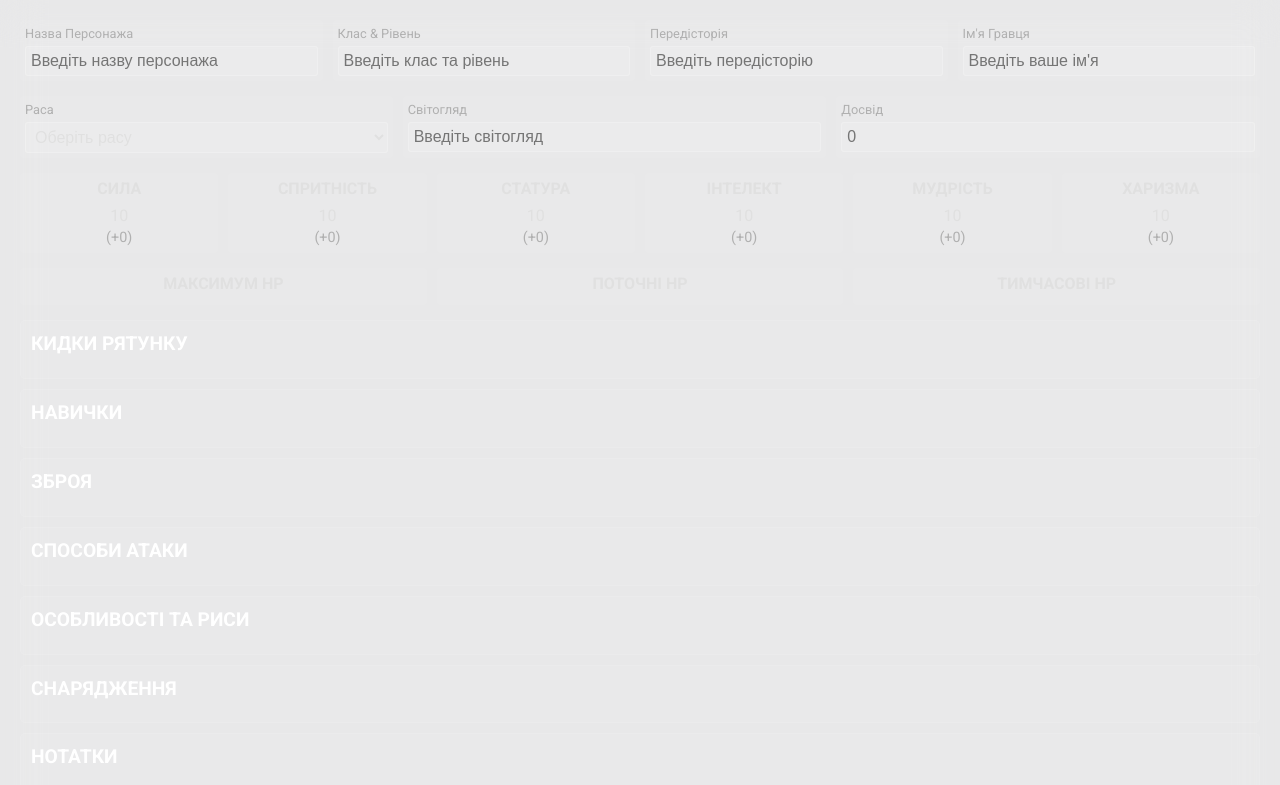
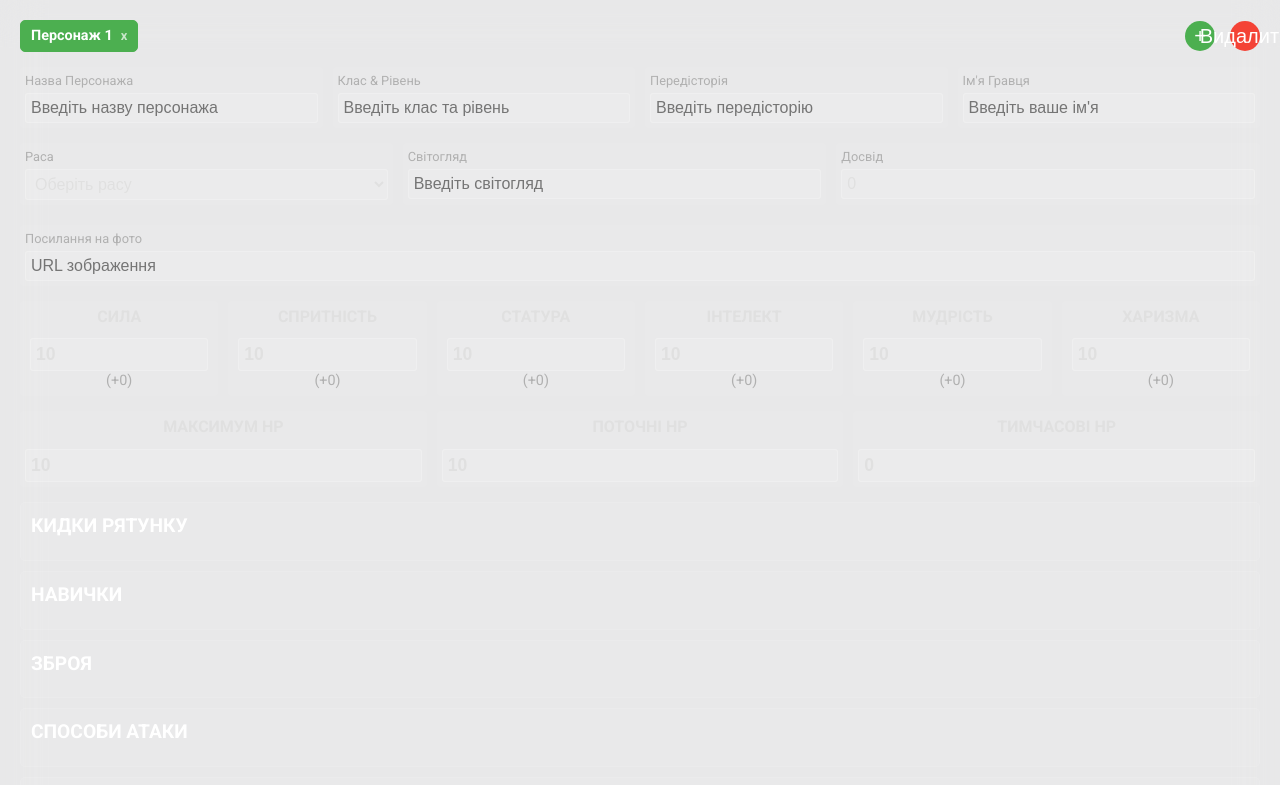
Before and after one commit to Darqie/owlbear-rodeo-hello-extension, a browser extension: page index.html in a window 1280 px wide. Shown: the top 785 px of the page. Drawn offline with Linux system fonts and the light colour scheme.

Commit message:
Update index.html

```diff
--- a/index.html
+++ b/index.html
@@ -13,19 +13,115 @@
             padding: 20px;
             display: flex;
             flex-direction: column;
-            align-items: stretch; /* Розтягуємо блоки на всю ширину */
+            align-items: stretch;
             min-height: 100vh;
-            background-color: rgba(30, 34, 49, 0.1); /* #1E2231 з прозорістю 90% (0.1 непрозорості) */
+            background-color: rgba(30, 34, 49, 0.1);
             color: #e0e0e0;
-            font-size: 16px; /* Зменшимо базовий розмір шрифту */
+            font-size: 16px;
             line-height: 1.4;
-            backdrop-filter: blur(20px); /* Ефект розмиття */
-            -webkit-backdrop-filter: blur(20px); /* Для підтримки в Safari */
+            backdrop-filter: blur(20px);
+            -webkit-backdrop-filter: blur(20px);
+            position: relative;
+        }
+
+        .character-controls {
+            display: flex;
+            justify-content: space-between;
+            align-items: center;
+            margin-bottom: 15px;
+            gap: 10px;
+            flex-wrap: wrap;
+        }
+
+        .character-tabs {
+            display: flex;
+            flex-wrap: wrap;
+            gap: 5px;
+            flex-grow: 1;
+        }
+
+        .character-tab {
+            background-color: rgba(255, 255, 255, 0.1);
+            border: 1px solid rgba(255, 255, 255, 0.2);
+            border-radius: 5px;
+            padding: 5px 10px;
+            cursor: pointer;
+            font-size: 0.9em;
+            transition: background-color 0.2s, border-color 0.2s;
+            position: relative; /* Для позиціонування кнопки видалення на вкладці */
+        }
+
+        .character-tab:hover {
+            background-color: rgba(255, 255, 255, 0.15);
+        }
+
+        .character-tab.active {
+            background-color: #4CAF50;
+            border-color: #4CAF50;
+            color: white;
+            font-weight: bold;
+        }
+
+        .character-tab .close-tab {
+            margin-left: 8px;
+            color: rgba(255, 255, 255, 0.7);
+            cursor: pointer;
+            font-weight: bold;
+            font-size: 0.9em;
+        }
+
+        .character-tab .close-tab:hover {
+            color: #ff4d4d; /* Червоний при наведенні */
+        }
+
+        #addCharacterButton, #deleteCharacterButton {
+            background-color: #4CAF50; /* Зелена для додавання */
+            color: white;
+            border: none;
+            border-radius: 50%;
+            width: 30px;
+            height: 30px;
+            font-size: 20px;
+            display: flex;
+            justify-content: center;
+            align-items: center;
+            cursor: pointer;
+            transition: background-color 0.2s;
+            flex-shrink: 0;
+            margin-left: 5px; /* Невеликий відступ від вкладок */
+        }
+
+        #addCharacterButton:hover {
+            background-color: #45a049;
+        }
+
+        #deleteCharacterButton {
+            background-color: #f44336; /* Червона для видалення */
+        }
+
+        #deleteCharacterButton:hover {
+            background-color: #d32f2f;
+        }
+
+
+        #characterSheetContainer {
+            flex-grow: 1;
+            display: flex;
+            flex-direction: column;
+            width: 100%;
+            overflow-y: auto;
+            padding-right: 5px;
+        }
+
+        .character-sheet {
+            display: flex;
+            flex-direction: column;
+            width: 100%;
         }
 
         .block {
-            background-color: rgba(255, 255, 255, 0.05); /* Легкий напівпрозорий фон для блоків */
-            border: 1px solid rgba(255, 255, 255, 0.1); /* Легка облямівка */
+            background-color: rgba(255, 255, 255, 0.05);
+            border: 1px solid rgba(255, 255, 255, 0.1);
             border-radius: 5px;
             padding: 10px;
             margin-bottom: 10px;
@@ -35,7 +131,7 @@
             display: flex;
             gap: 10px;
             margin-bottom: 15px;
-            flex-wrap: wrap; /* Дозволяє елементам переноситися на новий рядок на малих екранах */
+            flex-wrap: wrap;
         }
 
         .header-item {
@@ -43,8 +139,8 @@
             padding: 5px;
             background-color: rgba(255, 255, 255, 0.05);
             border-radius: 3px;
-            display: flex; /* Додаємо flex для вирівнювання вмісту */
-            flex-direction: column; /* Елементи всередині стовпцем */
+            display: flex;
+            flex-direction: column;
         }
 
         .header-item label {
@@ -54,22 +150,41 @@
         }
 
         .header-item input[type="text"],
-        .header-item select {
+        .header-item input[type="number"],
+        .header-item select,
+        .ability input, .hp-item input {
             width: 100%;
             padding: 5px;
-            background-color: rgba(255, 255, 255, 0.1); /* Напівпрозорий фон для полів */
+            background-color: rgba(255, 255, 255, 0.1);
             border: 1px solid rgba(255, 255, 255, 0.2);
             border-radius: 3px;
-            color: #e0e0e0; /* Колір тексту в полях */
+            color: #e0e0e0;
             font-size: 1em;
-            box-sizing: border-box; /* Враховує padding та border у загальній ширині */
+            box-sizing: border-box;
         }
 
         .header-item input[type="text"]:focus,
-        .header-item select:focus {
+        .header-item input[type="number"]:focus,
+        .header-item select:focus,
+        .ability input:focus, .hp-item input:focus {
             outline: none;
-            border-color: #4CAF50; /* Зелена облямівка при фокусі */
+            border-color: #4CAF50;
         }
+
+        /* Стилі для поля посилання на фото */
+        .character-photo-item {
+            flex-basis: 100%; /* Займає всю ширину */
+            margin-top: 10px; /* Відступ зверху */
+        }
+        .character-photo-item img {
+            max-width: 100px; /* Розмір прев'ю фото */
+            max-height: 100px;
+            border-radius: 5px;
+            object-fit: cover;
+            margin-top: 5px;
+            border: 1px solid rgba(255, 255, 255, 0.2);
+        }
+
 
         .ability-scores {
             display: flex;
@@ -79,21 +194,30 @@
         }
 
         .ability {
-            flex: 1; /* Рівномірний розподіл ширини */
-            min-width: 80px; /* Мінімальна ширина для колонки здібностей */
+            flex: 1;
+            min-width: 80px;
             text-align: center;
             background-color: rgba(255, 255, 255, 0.05);
             border-radius: 3px;
             padding: 5px;
+            display: flex;
+            flex-direction: column;
+            align-items: center;
         }
 
         .ability div:first-child {
             font-weight: bold;
             margin-bottom: 5px;
         }
-        .ability div:last-child {
+        .ability .modifier {
             font-size: 0.9em;
             color: #b0b0b0;
+        }
+        .ability input.score-input {
+            width: calc(100% - 10px);
+            margin-top: 5px;
+            font-size: 1.1em;
+            font-weight: bold;
         }
 
         .hp-block {
@@ -110,10 +234,18 @@
             background-color: rgba(255, 255, 255, 0.05);
             border-radius: 3px;
             padding: 5px;
+            display: flex;
+            flex-direction: column;
+            align-items: center;
         }
         .hp-item div:first-child {
             font-weight: bold;
             margin-bottom: 5px;
+        }
+        .hp-item input {
+            font-size: 1.1em;
+            font-weight: bold;
+            margin-top: 5px;
         }
 
         h2 {
@@ -125,6 +257,15 @@
     </style>
 </head>
 <body>
+    <div class="character-controls">
+        <div class="character-tabs" id="characterTabs">
+            </div>
+        <button id="addCharacterButton">+</button>
+        <button id="deleteCharacterButton">Видалити</button>
+    </div>
+
+    <div id="characterSheetContainer">
+        <div class="character-sheet" id="characterSheetTemplate">
             <div class="header-block">
                 <div class="header-item">
                     <label for="characterName">Назва Персонажа</label>
@@ -195,7 +336,6 @@
                         <option value="fairy">Фея</option>
                         <option value="harengon">Харенгон</option>
                         <option value="kender">Кендер</option>
-                <option value="minotaur">Мінотавр</option>
                     </select>
                 </div>
                 <div class="header-item">
@@ -204,55 +344,60 @@
                 </div>
                 <div class="header-item">
                     <label for="experiencePoints">Досвід</label>
-            <input type="text" id="experiencePoints" placeholder="0">
+                    <input type="number" id="experiencePoints" placeholder="0">
+                </div>
+                <div class="header-item character-photo-item">
+                    <label for="characterPhotoUrl">Посилання на фото</label>
+                    <input type="text" id="characterPhotoUrl" placeholder="URL зображення">
+                    <img id="characterPhotoPreview" src="" alt="Фото персонажа" style="display: none;">
                 </div>
             </div>
 
             <div class="ability-scores">
                 <div class="ability">
                     <div>СИЛА</div>
-            <div>10</div>
-            <div>(+0)</div>
+                    <input type="number" class="score-input" id="strengthScore" value="10">
+                    <div class="modifier">(+0)</div>
                 </div>
                 <div class="ability">
                     <div>СПРИТНІСТЬ</div>
-            <div>10</div>
-            <div>(+0)</div>
+                    <input type="number" class="score-input" id="dexterityScore" value="10">
+                    <div class="modifier">(+0)</div>
                 </div>
                 <div class="ability">
                     <div>СТАТУРА</div>
-            <div>10</div>
-            <div>(+0)</div>
+                    <input type="number" class="score-input" id="constitutionScore" value="10">
+                    <div class="modifier">(+0)</div>
                 </div>
                 <div class="ability">
                     <div>ІНТЕЛЕКТ</div>
-            <div>10</div>
-            <div>(+0)</div>
+                    <input type="number" class="score-input" id="intelligenceScore" value="10">
+                    <div class="modifier">(+0)</div>
                 </div>
                 <div class="ability">
                     <div>МУДРІСТЬ</div>
-            <div>10</div>
-            <div>(+0)</div>
+                    <input type="number" class="score-input" id="wisdomScore" value="10">
+                    <div class="modifier">(+0)</div>
                 </div>
                 <div class="ability">
                     <div>ХАРИЗМА</div>
-            <div>10</div>
-            <div>(+0)</div>
+                    <input type="number" class="score-input" id="charismaScore" value="10">
+                    <div class="modifier">(+0)</div>
                 </div>
             </div>
 
             <div class="hp-block">
                 <div class="hp-item">
                     <div>МАКСИМУМ HP</div>
-            <div></div>
+                    <input type="number" id="maxHp" value="10">
                 </div>
                 <div class="hp-item">
                     <div>ПОТОЧНІ HP</div>
-            <div></div>
+                    <input type="number" id="currentHp" value="10">
                 </div>
                 <div class="hp-item">
                     <div>ТИМЧАСОВІ HP</div>
-            <div></div>
+                    <input type="number" id="tempHp" value="0">
                 </div>
             </div>
 
@@ -263,6 +408,7 @@
             <div class="block"><h2>ОСОБЛИВОСТІ ТА РИСИ</h2></div>
             <div class="block"><h2>СНАРЯДЖЕННЯ</h2></div>
             <div class="block"><h2>НОТАТКИ</h2></div>
-
+        </div>
+    </div>
 </body>
 </html>
```
Lines whose indentation alone changed are shown as unchanged.
